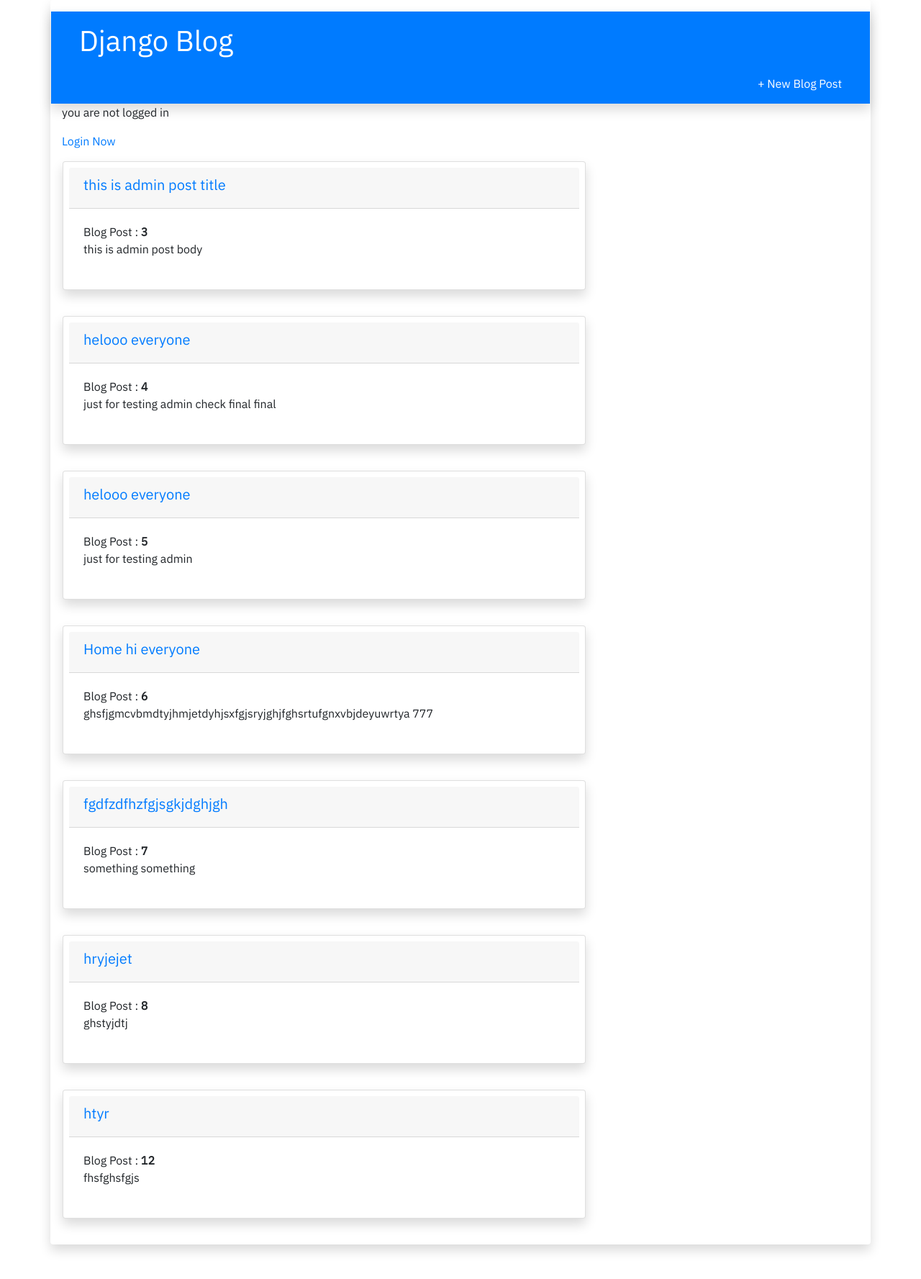
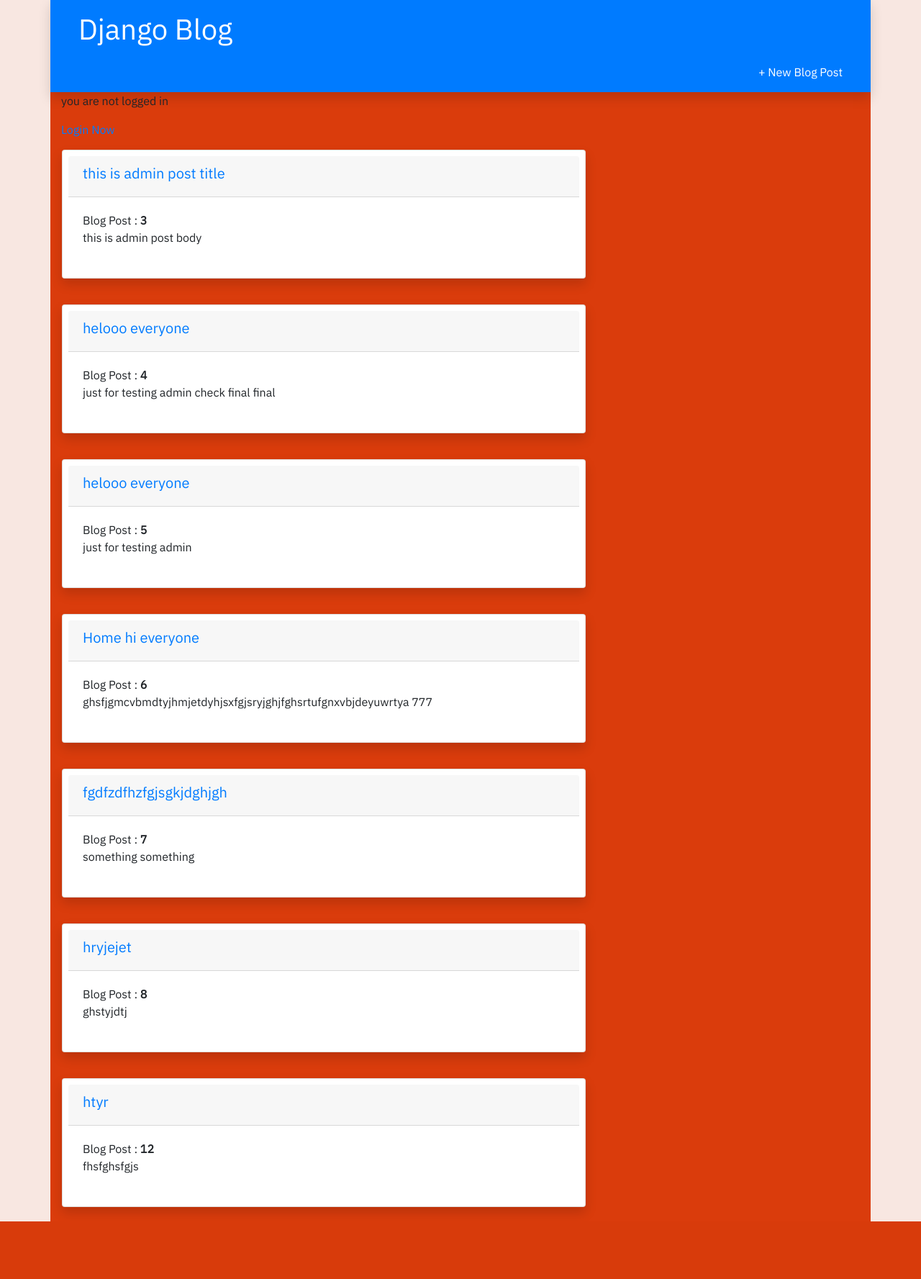
Before and after one commit to bharathkumar-12/Blog-App, a Django app: page / in a window 1280 px wide. Shown: the whole page at 72% size. After the commit the page ends 1697 px from the top, so only its background shows below. Run offline with Django 3.2, Linux system fonts and the light colour scheme; data comes from the database, SQL or seed files in the repository; both versions use the stored data as it was after the commit.

Commit message:
front end design

```diff
--- a/static/css/base.css
+++ b/static/css/base.css
@@ -1,7 +1,11 @@
 
     body {
     font-family: 'IBM Plex Sans', sans-serif;
+    background-color: rgb(218, 60, 12) !important;
     }
     a:link{
         text-decoration: none;
     }
+    .container{
+        background-color: rgb(218, 60, 12) !important;
+    }
--- a/templates/base.html
+++ b/templates/base.html
@@ -4,13 +4,18 @@
 <head>
     <meta charset="UTF-8">
     <meta name="viewport" content="width=device-width, initial-scale=1.0">
-    <title>Django Blogs (base)</title>
+    <title>Django Blogs (Base)</title>
+    <style>
+        .body{
+        background-color: rgb(248, 231, 225) !important;
+    }
+    </style>
     <link rel="stylesheet" href="https://cdn.jsdelivr.net/npm/bootstrap@4.5.3/dist/css/bootstrap.min.css" integrity="sha384-TX8t27EcRE3e/ihU7zmQxVncDAy5uIKz4rEkgIXeMed4M0jlfIDPvg6uqKI2xXr2" crossorigin="anonymous">
     <link href="https://fonts.googleapis.com/css2?family=IBM+Plex+Sans&display=swap" rel="stylesheet">
-    <link href="{% static 'css/base.css' %}" rel="stylesheet">
+    <link href="{% static 'css/base.css' %}" type="text/css" media="screen" rel="stylesheet">
    </head>
-<body>
-    <div class="container shadow p-3 mb-5 bg-white rounded">
+<body class="body">
+    <div class="container">
         <div class="row shadow d-block p-2 bg-primary text-white">
             <div class="col">
                 <ul class="nav">
```
Also changed, not shown: db.sqlite3.
